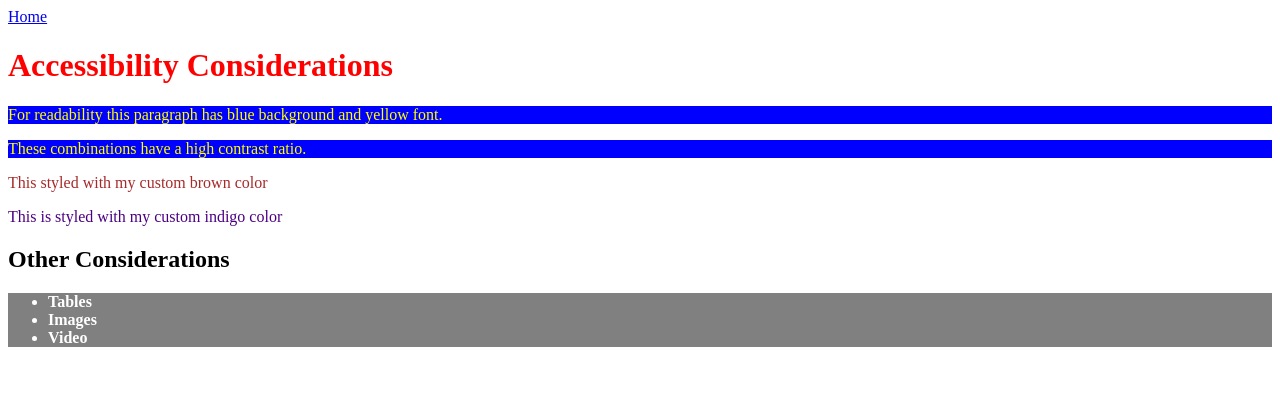
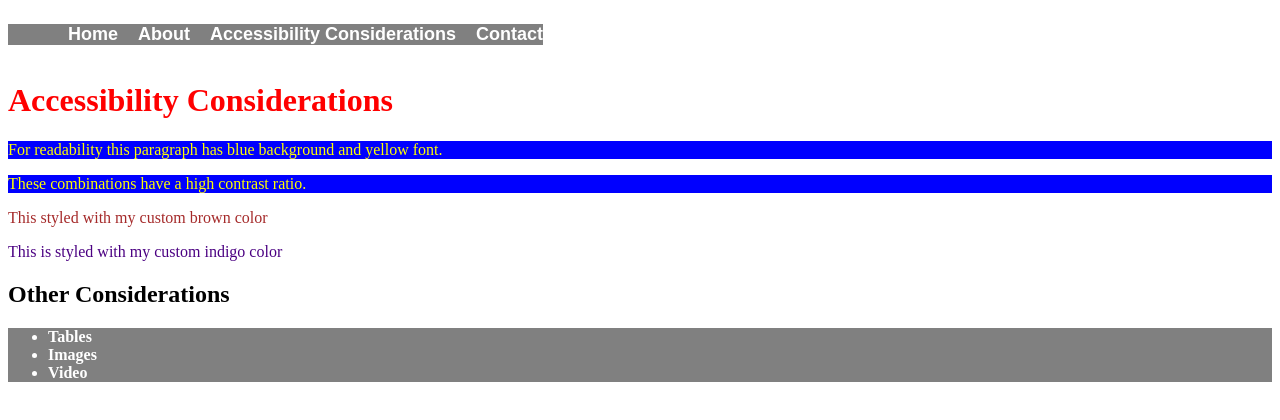
Before and after one commit to Ivy-Mrs-E/SDEV153, a plain HTML site: page accessibility.html in a window 1280 px wide. Drawn offline with Linux system fonts and the light colour scheme.

Commit message:
Update accessibility.html

```diff
--- a/accessibility.html
+++ b/accessibility.html
@@ -6,7 +6,15 @@
 
   </head>
   <body>
-    <a href="index.html"> Home </a>
+     <nav class="navbar">
+    <!-- Navigation Links -->
+  <ul class="nav-links">
+    <li><a href="index.html">Home</a></li>
+    <li><a href="aboutus.html">About</a></li>
+    <li><a href="accessibility.html">Accessibility Considerations</a></li>
+    <li><a href="contactus.html">Contact</a></li>
+  </ul>
+</nav>
     <h1>Accessibility Considerations </h1>
     <p> For readability this paragraph has blue background and yellow font. </p>
     <p> These combinations have a high contrast ratio. </p>
```
